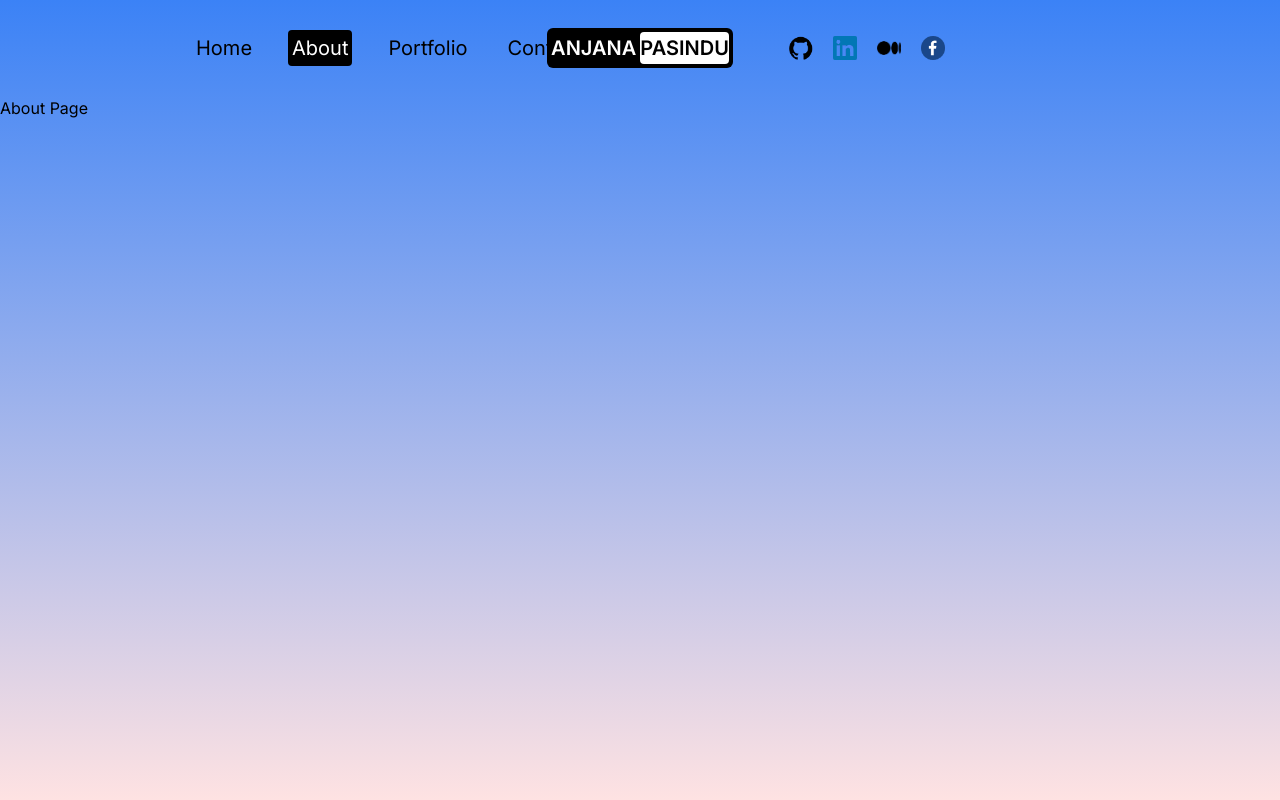
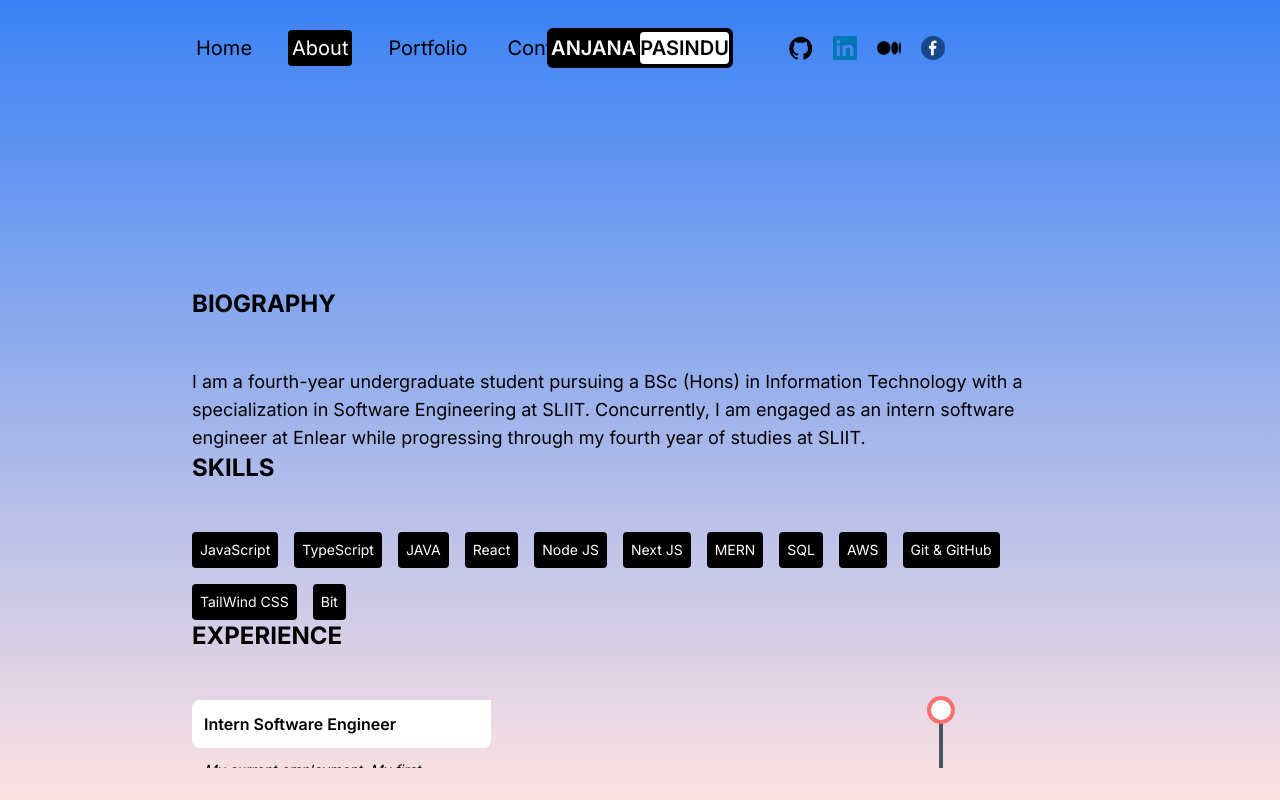
Before and after one commit to anjana-madushan/official_portfolio, a Next.js app: page /about in a window 1280 px wide. Built offline with nearby package versions, Linux system fonts and the light colour scheme.

Commit message:
feat:about page partially created

```diff
--- /dev/null
+++ b/public/json-data/experience.json
@@ -0,0 +1,8 @@
+[
+  {
+    "title": "Intern Software Engineer",
+    "description": "My current employment. My first industrial experience.",
+    "time_period": "2023(Aug) - 2024(Current)",
+    "company": "Enlear"
+  }
+]
--- a/src/app/about/page.jsx
+++ b/src/app/about/page.jsx
@@ -1,8 +1,42 @@
+import { ExperienceList } from '@/components/experinceList'
 import React from 'react'
 
 const Page = () => {
   return (
-    <div>About Page</div>
+    <div className='h-full overflow-scroll'>
+      <div className='p-4 sm:p-8 md:p-12 lg:p-20 xl:p-48 flax flex-col gap-24 md:gap-32 lg:gap-48 xl:gap-64'>
+        <div className='flex flex-col gap-12 justify-center'>
+          <h1 className='font-bold text-2xl'>BIOGRAPHY</h1>
+          <p className='text-lg'>I am a fourth-year undergraduate student pursuing a BSc (Hons) in Information Technology with
+            a specialization in Software Engineering at SLIIT. Concurrently, I am engaged as an intern
+            software engineer at Enlear while progressing through my fourth year of studies at SLIIT.</p>
+        </div>
+        <div className='flex flex-col gap-12 justify-center'>
+          <h1 className='font-bold text-2xl'>SKILLS</h1>
+          <div className='flex gap-4 flex-wrap'>
+            <div className='rounded p-2 text-sm cursor-pointer bg-black text-white hover:bg-white hover:text-black'>JavaScript</div>
+            <div className='rounded p-2 text-sm cursor-pointer bg-black text-white hover:bg-white hover:text-black'>TypeScript</div>
+            <div className='rounded p-2 text-sm cursor-pointer bg-black text-white hover:bg-white hover:text-black'>JAVA</div>
+            <div className='rounded p-2 text-sm cursor-pointer bg-black text-white hover:bg-white hover:text-black'>React</div>
+            <div className='rounded p-2 text-sm cursor-pointer bg-black text-white hover:bg-white hover:text-black'>Node JS</div>
+            <div className='rounded p-2 text-sm cursor-pointer bg-black text-white hover:bg-white hover:text-black'>Next JS</div>
+            <div className='rounded p-2 text-sm cursor-pointer bg-black text-white hover:bg-white hover:text-black'>MERN</div>
+            <div className='rounded p-2 text-sm cursor-pointer bg-black text-white hover:bg-white hover:text-black'>SQL</div>
+            <div className='rounded p-2 text-sm cursor-pointer bg-black text-white hover:bg-white hover:text-black'>AWS</div>
+            <div className='rounded p-2 text-sm cursor-pointer bg-black text-white hover:bg-white hover:text-black'>Git & GitHub</div>
+            <div className='rounded p-2 text-sm cursor-pointer bg-black text-white hover:bg-white hover:text-black'>TailWind CSS</div>
+            <div className='rounded p-2 text-sm cursor-pointer bg-black text-white hover:bg-white hover:text-black'>Bit</div>
+          </div>
+        </div>
+        <div className='flex flex-col gap-12 justify-center pd-48'>
+          <h1 className='font-bold text-2xl'>EXPERIENCE</h1>
+          {/* List */}
+          <div>
+            <ExperienceList />
+          </div>
+        </div >
+      </div >
+    </div>
   )
 }
 
--- /dev/null
+++ b/src/components/experinceList.jsx
@@ -0,0 +1,33 @@
+"use client"
+import React from 'react';
+import data from '../../public/json-data/experience.json'
+
+export const ExperienceList = () => {
+
+  console.log(data)
+
+  return (
+    <div>
+      {data.map((exp, index) => (
+        // List Item
+        <div className='flex justify-between h-48'>
+          {/* item */}
+          <div className='w-1/3' key={index}>
+            <div className='bg-white p-3 font-semibold rounded-b-lg rounded-s-lg'>{exp.title}</div>
+            <div className='p-3 text-sm italic'>{exp.description}</div>
+            <div className='p-3 text-red-400 text-sm font-semibold'>{exp.time_period}</div>
+            <div className='p-3 rounded bg-white text-sm font-semibold w-fit'>{exp.company}</div>
+          </div>
+          {/* center */}
+          <div className='w-1/6' >
+            {/* circle and line */}
+            <div className='w-1 h-full bg-gray-600 rounded relative' >
+              <div className='absolute w-5 h-5 rounded-full ring-4 ring-red-400 bg-white -left-2'>
+              </div>
+            </div>
+          </div>
+        </div >
+      ))}
+    </div >
+  )
+}
```
